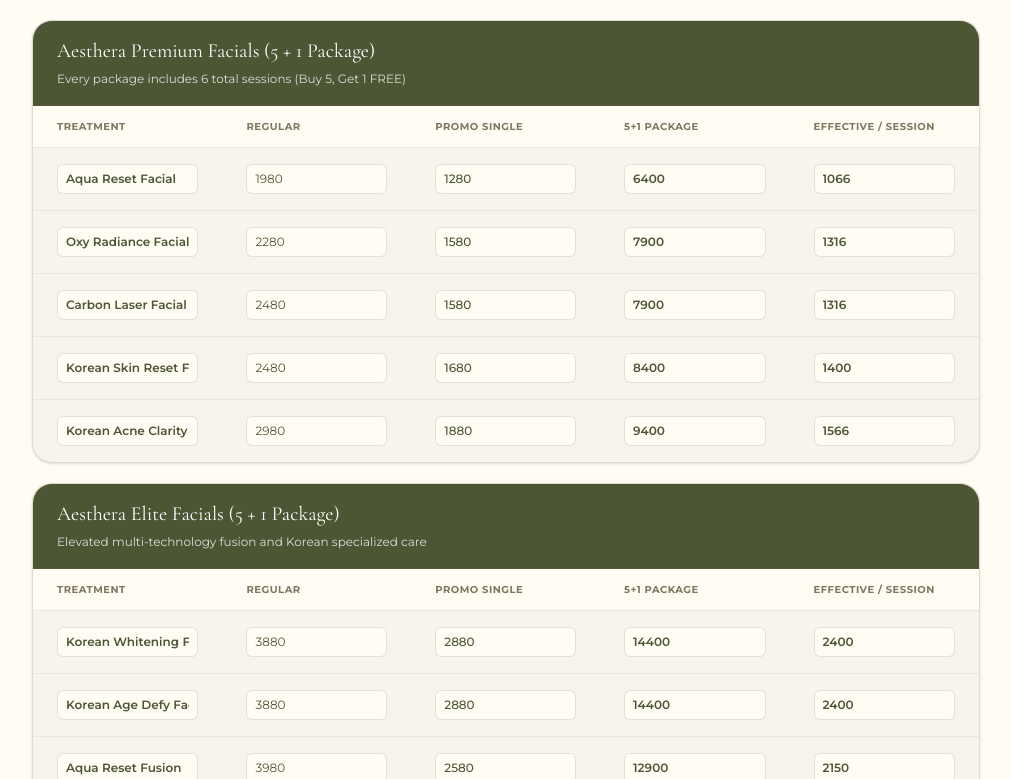
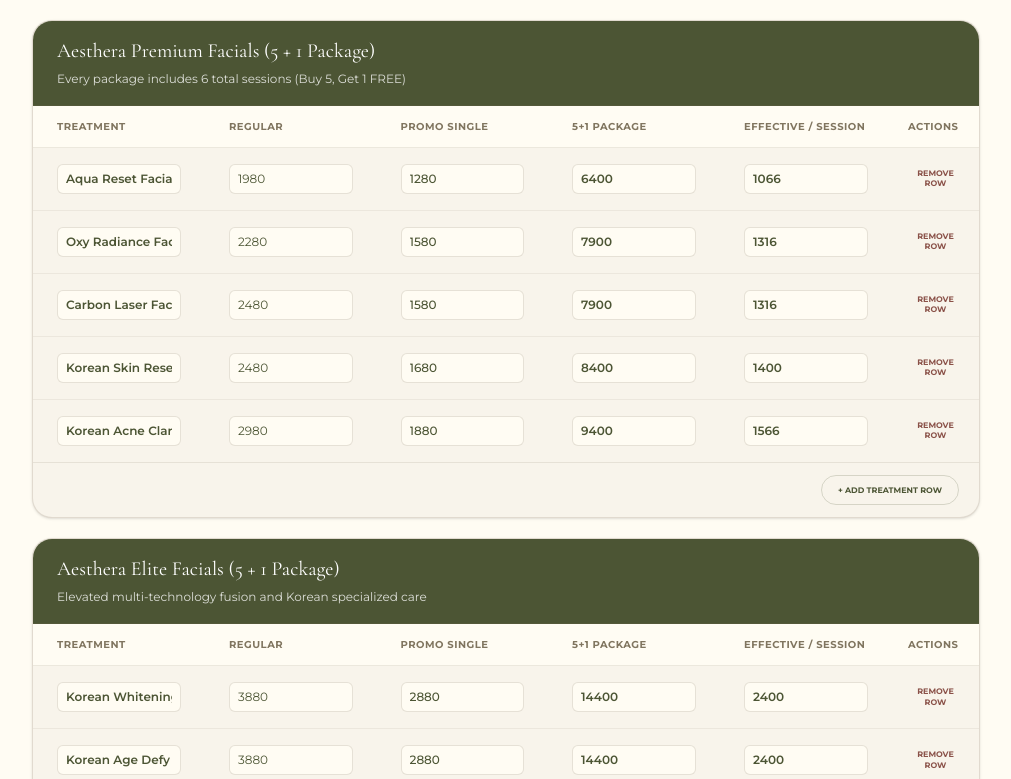
Before and after one commit to bettybeatrix/aesthera-mere, a Next.js app: page /admin/promotions in a window 1280 px wide. Shown: the part 3421-4200 px from the top of the page, without its empty margins (260-1271 px from the left). Built offline with nearby package versions, Linux system fonts and the light colour scheme.

Commit message:
Add and remove treatment rows in Admin package tables

```diff
--- a/app/promos/PromosList.tsx
+++ b/app/promos/PromosList.tsx
@@ -342,7 +342,7 @@ export function PromoCardItem({
 // ---------------------------------------------------------------------------
 // Pricing Table
 // ---------------------------------------------------------------------------
-export function PricingTableBlock({ table, adminMode = false, onChange, onRemove }: { table: PricingTable; adminMode?: boolean; onChange?: (table: PricingTable) => void; onRemove?: () => void }) {
+export function PricingTableBlock({ table, adminMode = false, onChange, onRemove, onAddRow, onRemoveRow }: { table: PricingTable; adminMode?: boolean; onChange?: (table: PricingTable) => void; onRemove?: () => void; onAddRow?: () => void; onRemoveRow?: (index: number) => void }) {
   function updateRow(index: number, key: keyof PricingTable["rows"][number], value: string) {
     if (!onChange) return;
     const numeric = key !== "name";
@@ -364,6 +364,7 @@ export function PricingTableBlock({ table, adminMode = false, onChange, onRemove
               <th className="px-6 py-3.5">Promo Single</th>
               <th className="px-6 py-3.5">{table.packageType} Package</th>
               <th className="px-6 py-3.5">Effective / Session</th>
+              {adminMode && <th className="px-4 py-3.5">Actions</th>}
             </tr>
           </thead>
           <tbody className="divide-y divide-[#80755F]/10">
@@ -374,11 +375,13 @@ export function PricingTableBlock({ table, adminMode = false, onChange, onRemove
                 <td className="px-6 py-4 font-medium text-[#4C5534]">{adminMode ? <input aria-label="promo" type="number" min={0} step="0.01" value={row.promo} onChange={(event) => updateRow(index, "promo", event.target.value)} className="w-full min-w-[90px] rounded-md border border-[#80755F]/20 bg-[#FFFCF3] px-2 py-1.5 text-xs text-[#4C5534]" /> : formatPrice(row.promo)}</td>
                 <td className="px-6 py-4 font-semibold text-[#4C5534]">{adminMode ? <input aria-label="package" type="number" min={0} step="0.01" value={row.package} onChange={(event) => updateRow(index, "package", event.target.value)} className="w-full min-w-[90px] rounded-md border border-[#80755F]/20 bg-[#FFFCF3] px-2 py-1.5 text-xs text-[#4C5534]" /> : formatPrice(row.package)}</td>
                 <td className="px-6 py-4 font-semibold text-[#4f6442]">{adminMode ? <input aria-label="effective" type="number" min={0} step="0.01" value={row.effective} onChange={(event) => updateRow(index, "effective", event.target.value)} className="w-full min-w-[90px] rounded-md border border-[#80755F]/20 bg-[#FFFCF3] px-2 py-1.5 text-xs text-[#4C5534]" /> : formatPrice(row.effective)}</td>
+                {adminMode && <td className="px-4 py-4"><button type="button" onClick={() => onRemoveRow?.(index)} className="font-montserrat text-[8px] font-bold uppercase text-[#8A5148]">Remove row</button></td>}
               </tr>
             ))}
           </tbody>
         </table>
       </div>
+      {adminMode && <div className="flex justify-end border-t border-[#80755F]/15 px-5 py-3"><button type="button" onClick={onAddRow} className="rounded-full border border-[#4C5534]/20 px-4 py-2 font-montserrat text-[8px] font-bold uppercase text-[#4C5534] hover:bg-[#F5F1E7]">+ Add treatment row</button></div>}
     </div>
   );
 }
```
